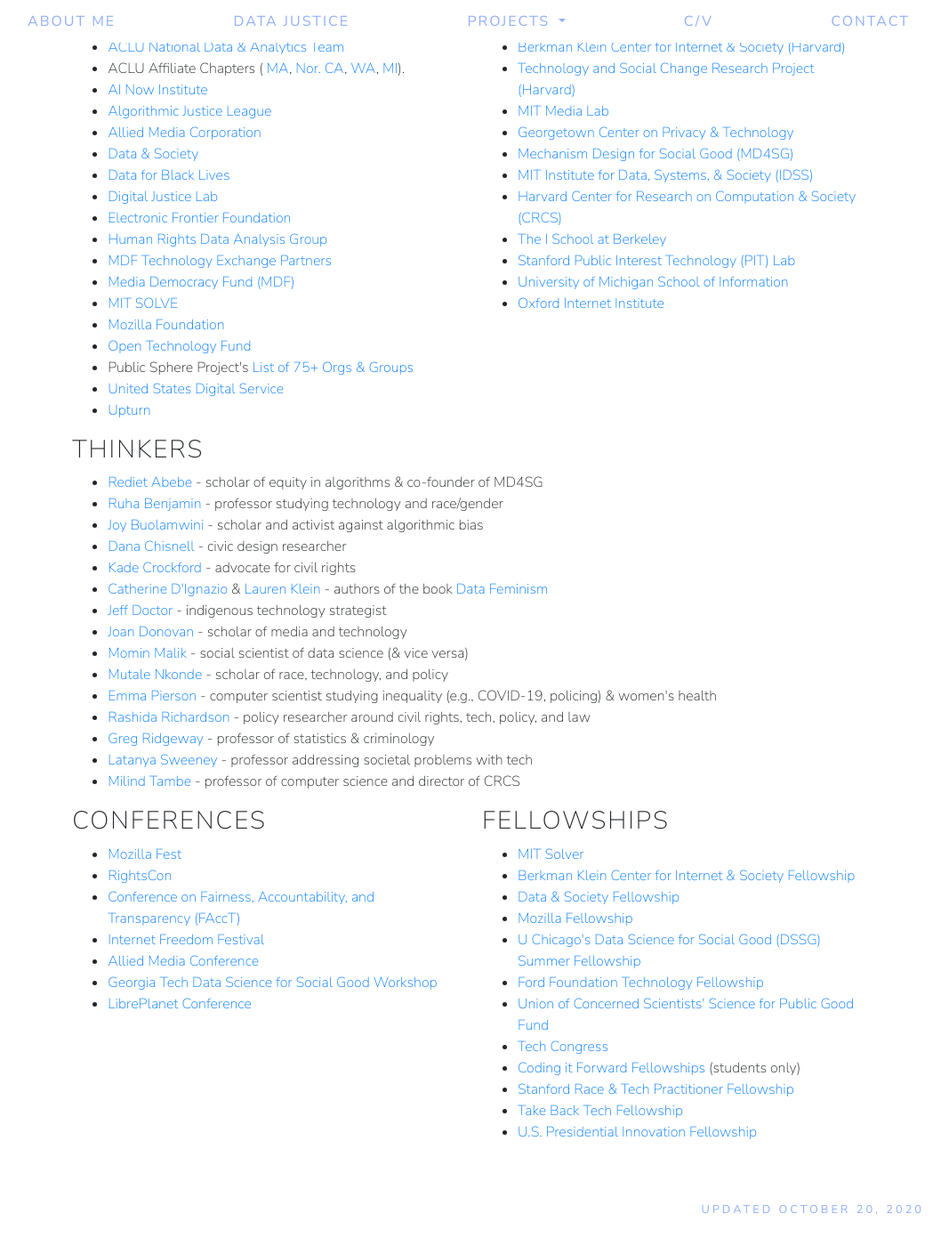
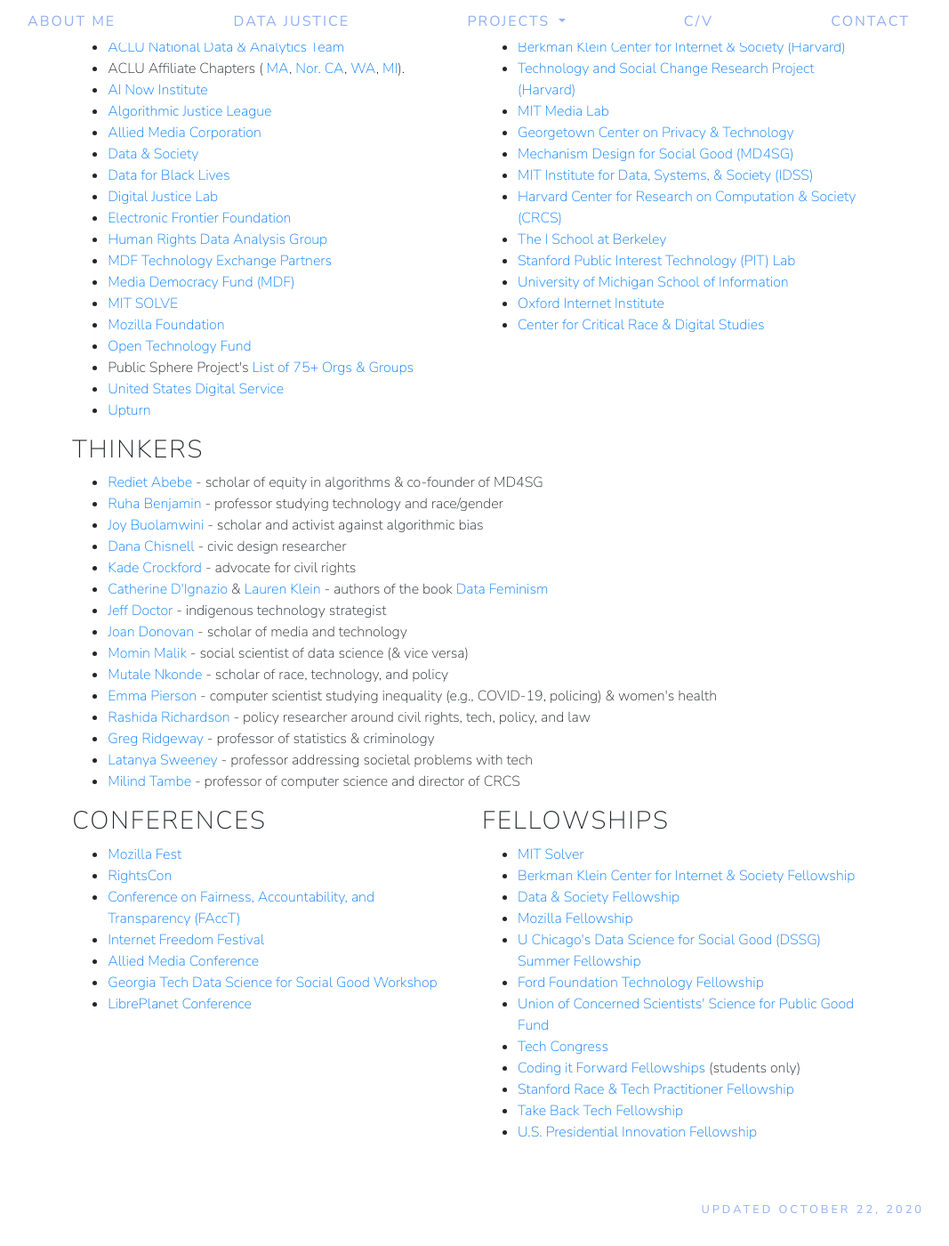
Before and after one commit to smhurwitz/smhurwitz.github.io, a Jekyll site: the page built from datajustice.html, in a window 1280 px wide and 1400 px high, scrolled down 423 px. Shown: the whole window at 89% size, without its empty margins (113-1180 px from the left). Built offline with Jekyll 4.4.1, drawn with Linux system fonts in a browser that asks for light colours; nearby versions of some CDN libraries.

Commit message:
Add CR+DS

```diff
--- a/datajustice.html
+++ b/datajustice.html
@@ -80,6 +80,7 @@
           <li><a href="https://pitlab.stanford.edu/" target="_blank">Stanford Public Interest Technology (PIT) Lab</a></li>
           <li><a href="https://www.si.umich.edu/" target="_blank">University of Michigan School of Information</a></li>
           <li><a href="https://www.oii.ox.ac.uk/" target="_blank">Oxford Internet Institute</a></li>
+          <li><a href="https://criticalracedigitalstudies.com/" target="_blank">Center for Critical Race & Digital Studies</a></li>
         </ul>
       </div>
 
@@ -141,4 +142,4 @@
 
 </main>
 
-<footer>Updated October 20, 2020</footer>
+<footer>Updated October 22, 2020</footer>
```
